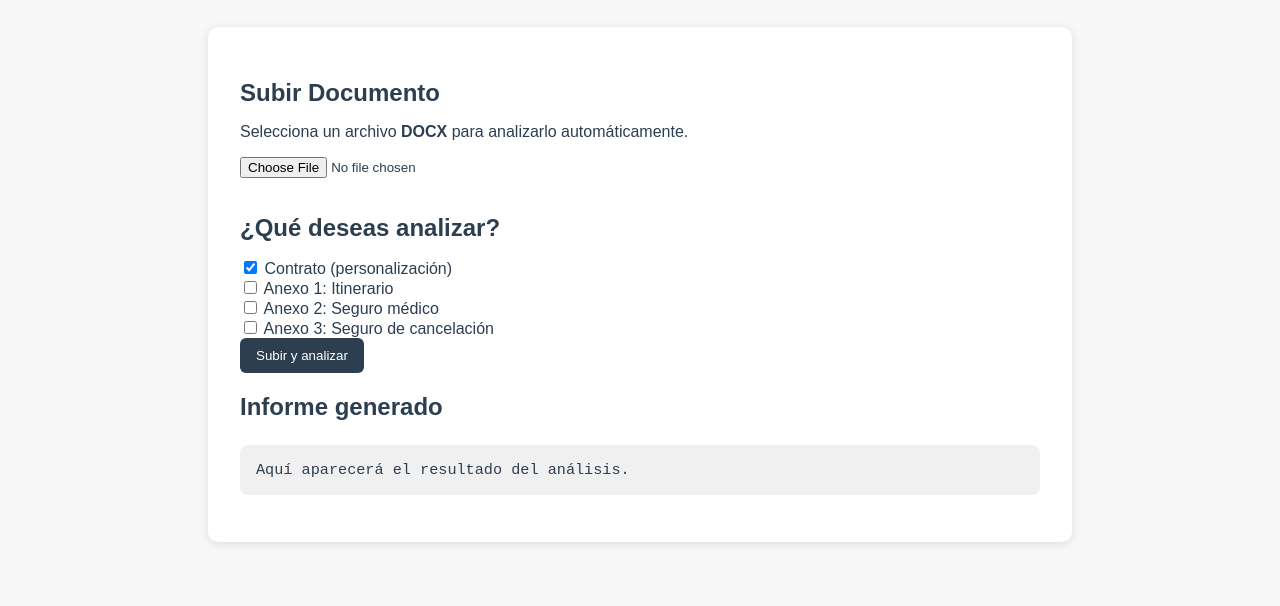
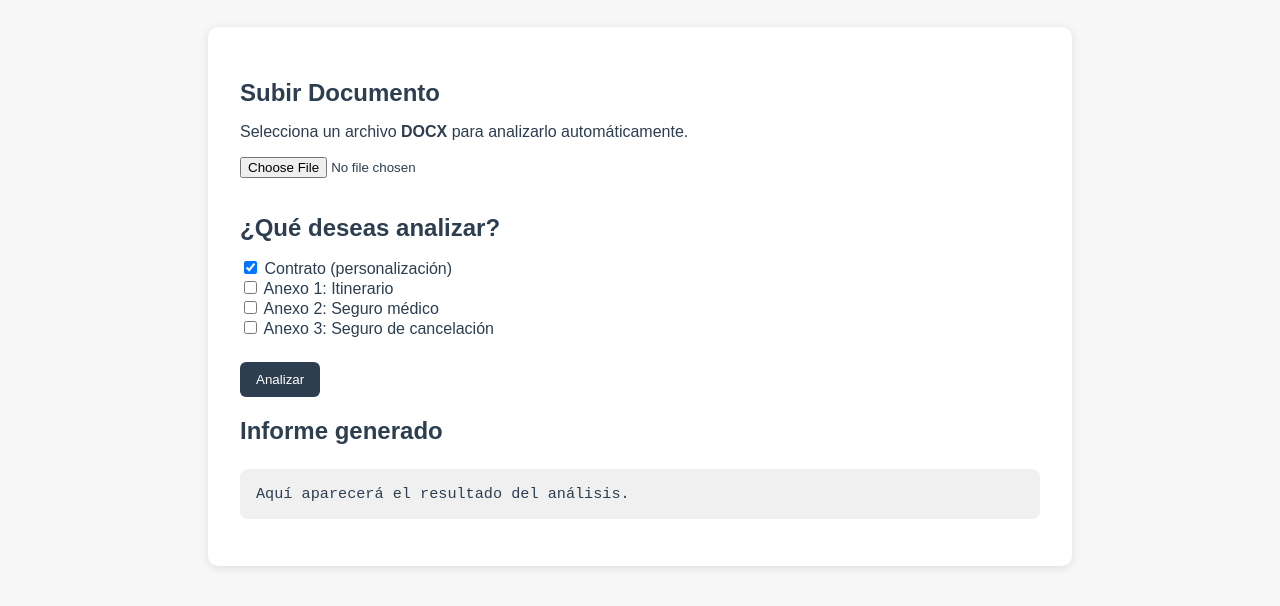
Before and after one commit to sistemas-raitrai/pdf-analisis, a website: page index.html in a window 1280 px wide. Shown: the part 98-704 px from the top of the page. Drawn offline with Linux system fonts and the light colour scheme.

Commit message:
Update index.html

```diff
--- a/index.html
+++ b/index.html
@@ -36,7 +36,10 @@
       <label><input type="checkbox" name="opcion" value="anexo3" /> Anexo 3: Seguro de cancelación</label><br/>
     </form>
 
-    <button onclick="subirPDF()">Subir y analizar</button>
+        <!-- 🔘 Botón separado visualmente -->
+    <div style="margin-top: 1.5rem;">
+      <button onclick="subirPDF()">Analizar</button>
+    </div>
 
     <h2>Informe generado</h2>
     <pre id="resultado">Aquí aparecerá el resultado del análisis.</pre>
```
